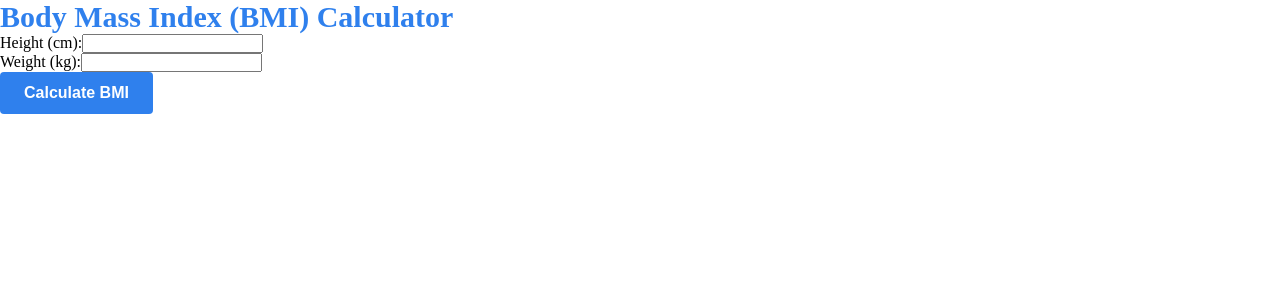
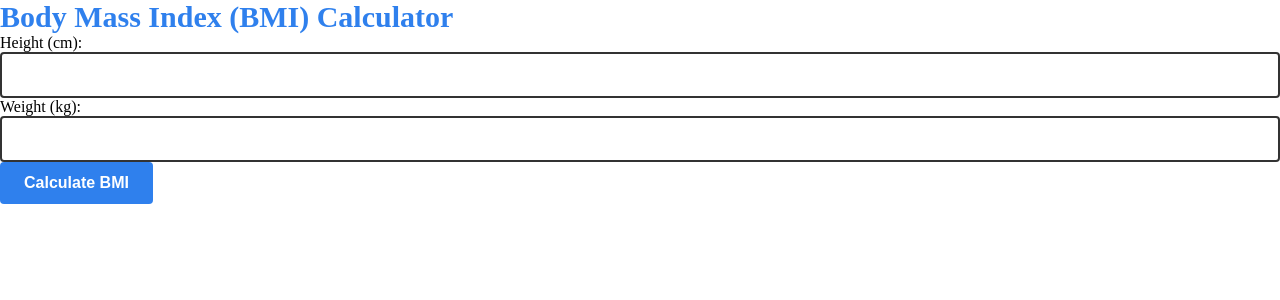
Before and after one commit to Pelani2/body-mass-index, a React (Create React App) app: page / in a window 1280 px wide. Shown: the top 300 px of the page. Built offline with nearby package versions, Linux system fonts and the light colour scheme.

Commit message:
styled inputs

```diff
--- a/src/components/Input/index.js
+++ b/src/components/Input/index.js
@@ -1,12 +1,16 @@
 import React from "react";
 import PropTypes from "prop-types";
+import "./input-styles.scss";
 
-const Input = ({ type, value, onChange }) => {
+const Input = ({ type, value, onChange, className }) => {
+    const classNames = `Input ${className || ""}`;
+
     return(
         <input
             type={type}
             value={value}
             onChange={onChange}
+            className={classNames}
         />
     );
 };
@@ -14,7 +18,8 @@ const Input = ({ type, value, onChange }) => {
 Input.propTypes = {
     type: PropTypes.string,
     value: PropTypes.oneOfType([PropTypes.string, PropTypes.number]),
-    onChange: PropTypes.func
+    onChange: PropTypes.func,
+    className: PropTypes.string
 };
 
 export default Input;
--- /dev/null
+++ b/src/components/Input/input-styles.scss
@@ -0,0 +1,24 @@
+@import "../../styles/colors.scss";
+
+.Input {
+    width: 100%;
+    padding: 12px;
+    font-size: 16px;
+    border: 2px solid $textColor;
+    border-radius: 4px;
+    color: $textColor;
+    transition: border-color 0.3s ease;
+
+    &::placeholder {
+        color: #888888;
+    }
+
+    &:focus {
+        outline: none;
+        border-color: $primaryColor;
+    }
+
+    &.error {
+        border-color: $error-warrningColor;
+    }
+}
```
